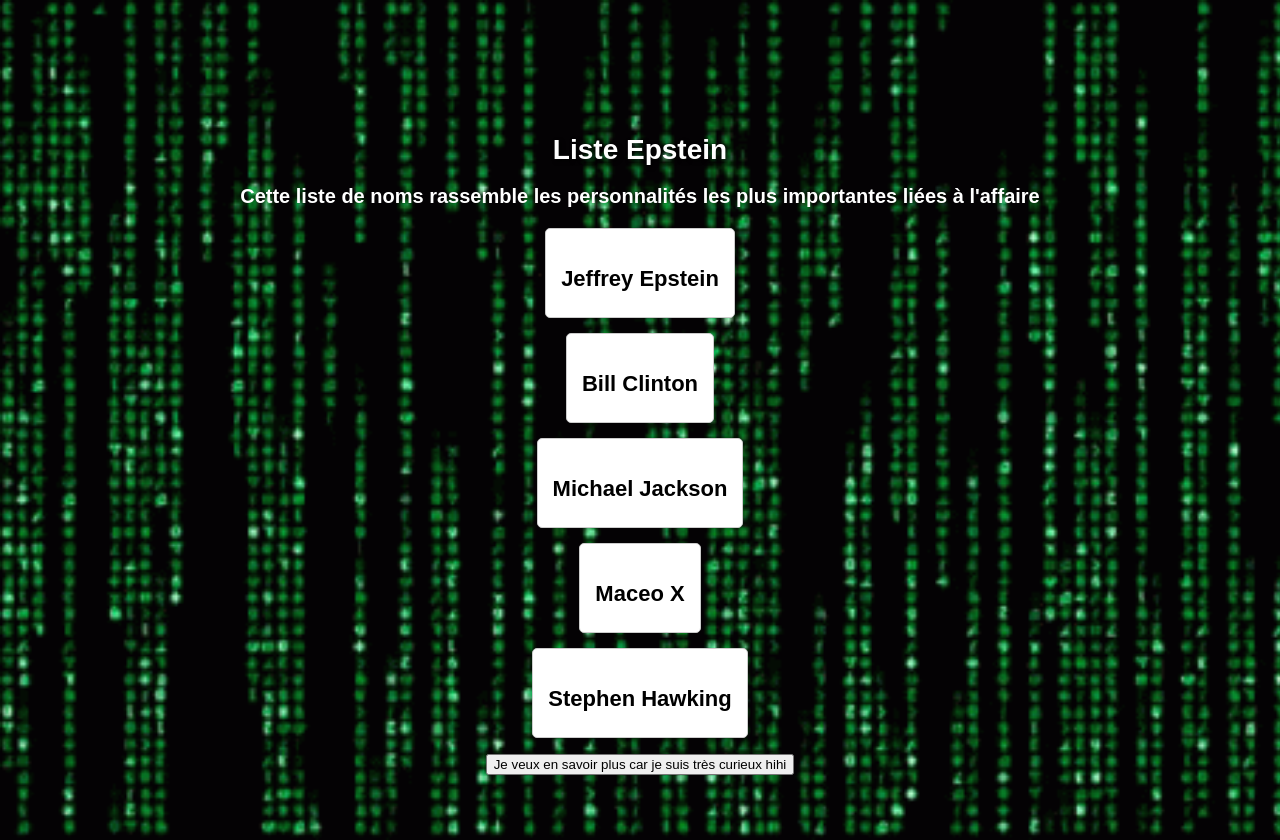
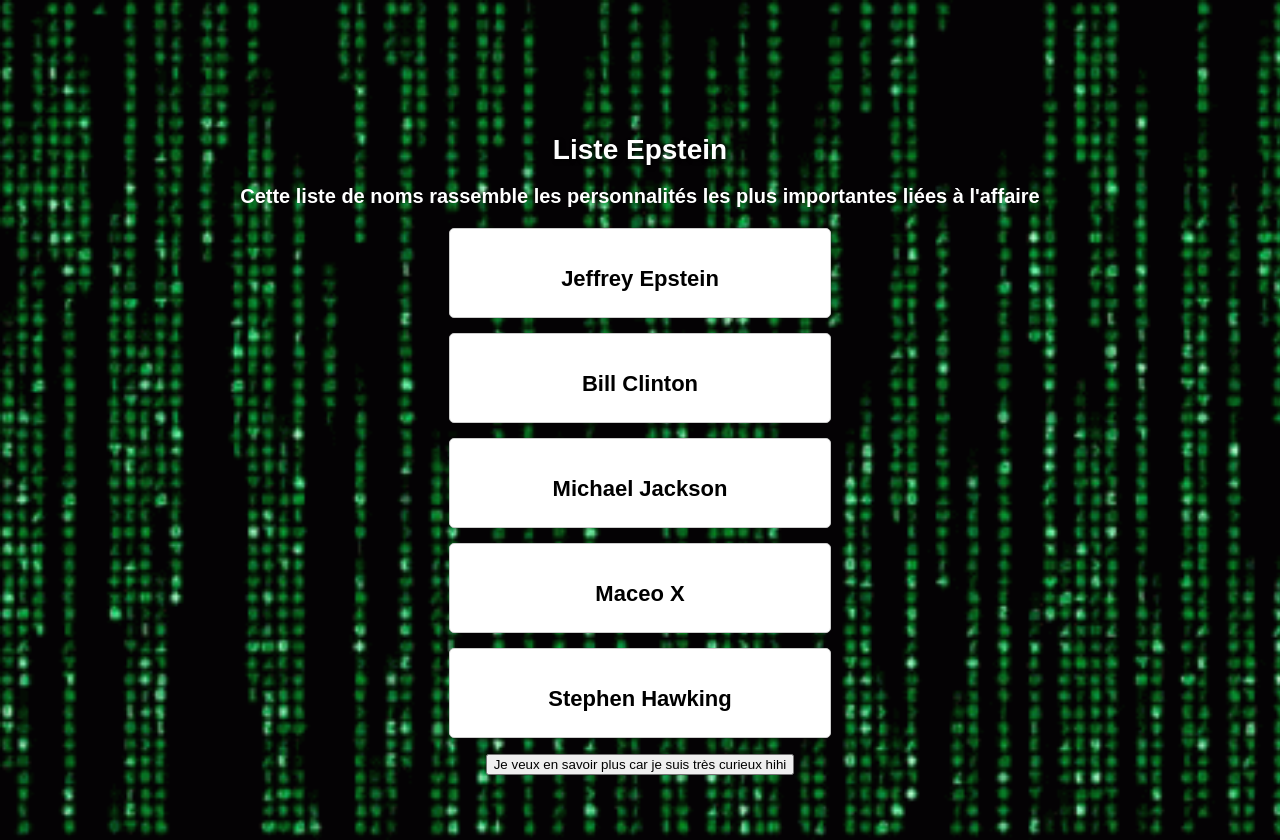
Before and after one commit to aikiswag/aikiswag.github.io, a plain HTML site: page liste.html in a window 1280 px wide. Drawn offline with Linux system fonts and the light colour scheme.

Commit message:
Update liste.html

```diff
--- a/liste.html
+++ b/liste.html
@@ -2,7 +2,7 @@
 <html lang="fr">
 <head>
   <meta charset="UTF-8">
-  <title>Liste de Personnes Célèbres</title>
+  <title>omg c'est la liste dont tout le monde parle? non</title>
   <style>
     body {
       font-family: Arial, sans-serif;
@@ -40,8 +40,8 @@
       margin-bottom: 15px; /* Réduire l'espacement entre les capsules */
       background-color: #fff;
       transition: transform 0.3s ease-in-out;
-      max-width: 90%; /* Ajuster la largeur maximale */
-      width: auto;
+      width: 90%; /* Largeur relative */
+      max-width: 350px;
     }
     .nom {
       font-weight: bold;
```
